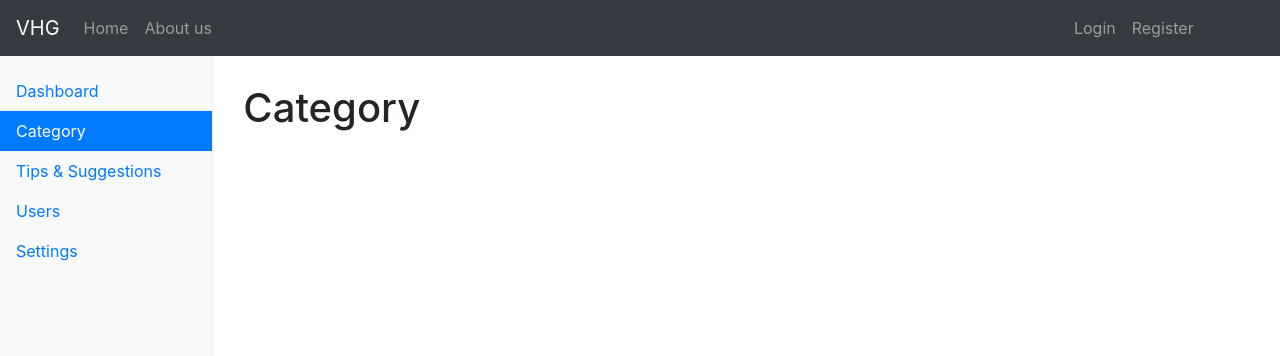
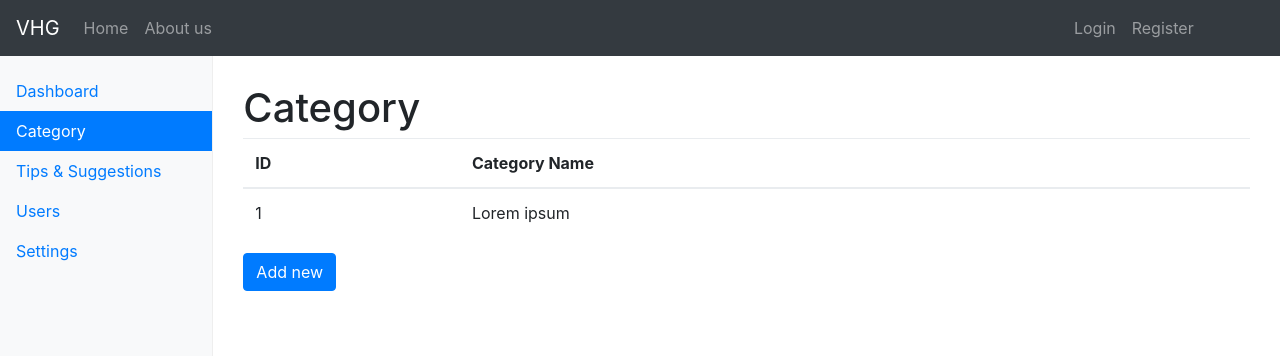
Before and after one commit to neouzer12/VirtualHG, a PHP site: page /dashboard in a window 1280 px wide, after a click on "Category". Shown: the top 356 px of the page. Run offline with PHP 8.4, Linux system fonts and the light colour scheme; data comes from the database, SQL or seed files in the repository; both versions use the stored data as it was after the commit; data that the repository does not hold is empty.

Commit message:
Added view of categories.

```diff
--- a/views/admin/dashboard.php
+++ b/views/admin/dashboard.php
@@ -83,6 +83,28 @@
 
                     <div class="tab-pane fade" id="category" role="tabpanel" aria-labelledby="category">
                         <h1 class="text-left">Category</h1>
+                        <table class="table table-hover">
+                            <thead>
+                                <tr>
+                                    <th>ID</th>
+                                    <th>Category Name</th>
+                                </tr>
+                            </thead>
+                            <tbody>
+                                <?php foreach($categories as $category){
+                                    $c_id = $category['id'];
+                                    $c_name = $category['category'];
+                                    echo "<tr onclick=\"launchEditCatModal($c_id, `$c_name`)\">";
+                                    echo "<td>$c_id</td>";
+                                    echo "<td>$c_name</td>";
+                                    echo "</tr>";
+                                }?>
+                            </tbody>
+                        </table>
+                        <!-- Button trigger modal -->
+                        <button type="button" class="btn btn-primary" id="addCatBtn">
+                            Add new
+                        </button>
                     </div>
 
                     <div class="tab-pane fade" id="ts" role="tabpanel" aria-labelledby="ts">
```
Also changed, not shown: vhg.sql (+15 -1 lines).
